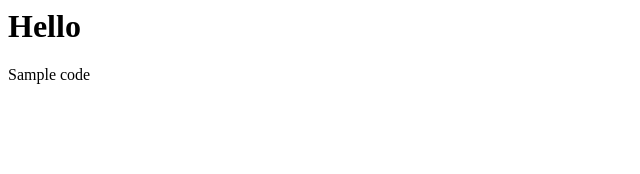
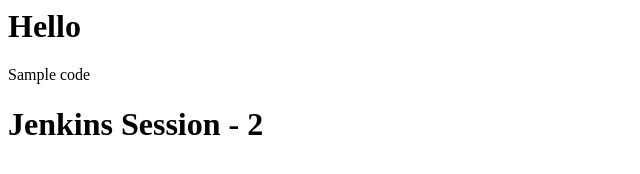
Before and after one commit to prashantvired/batch18acicd, a plain HTML site: page index.html in a window 1280 px wide. Shown: the whole page, without its empty margins (0-640 px from the left). Drawn offline with Linux system fonts and the light colour scheme.

Commit message:
Update index.html

```diff
--- a/index.html
+++ b/index.html
@@ -1,2 +1,4 @@
 <h1>Hello</h1>
 <p>Sample code</p>
+
+<h1>Jenkins Session - 2</h1>
```
